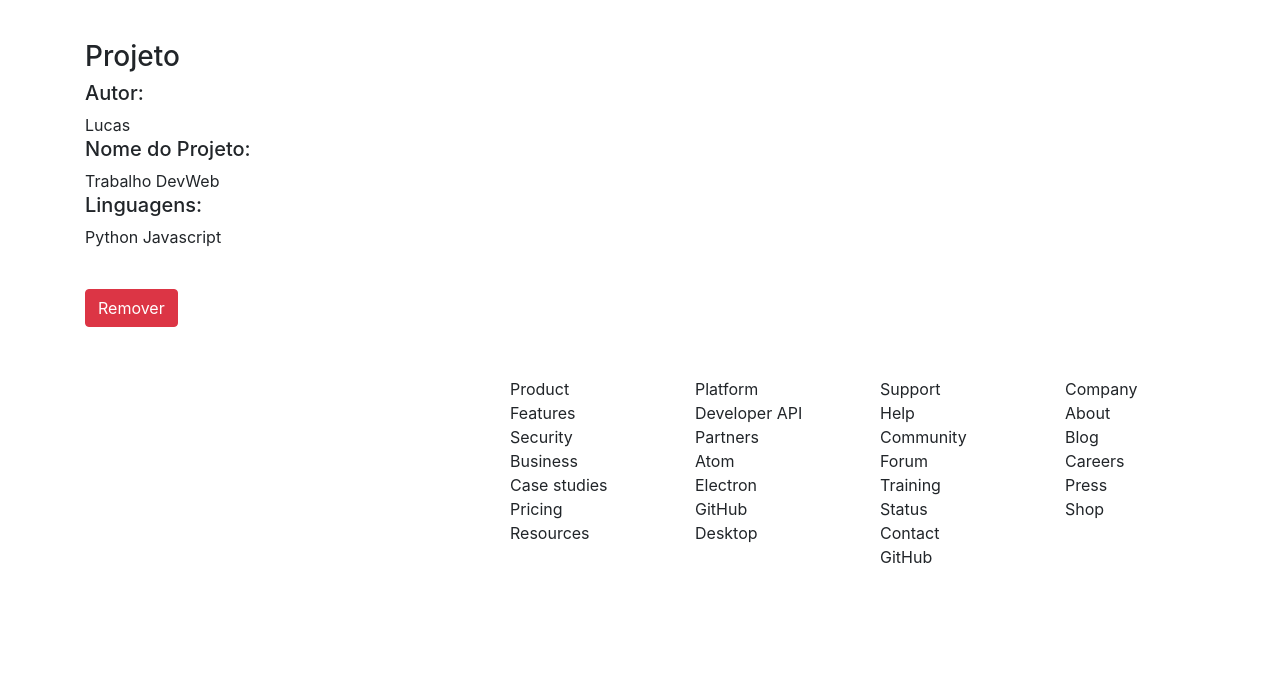
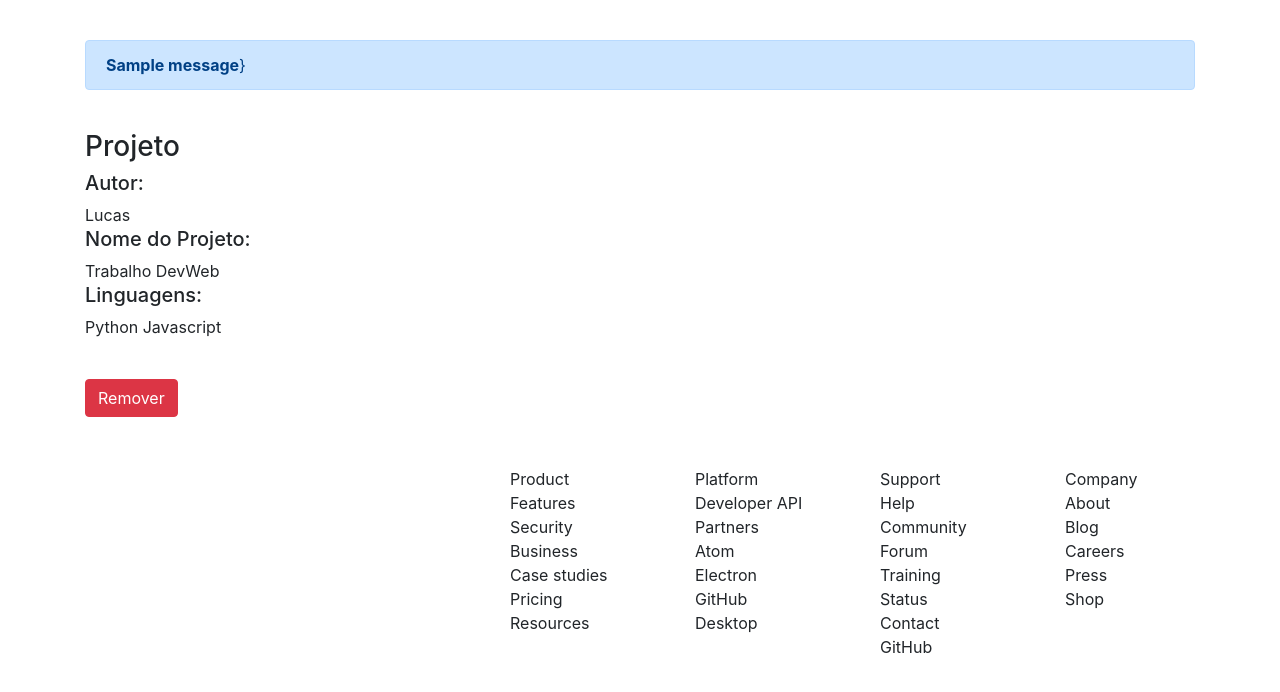
Before and after one commit to lpsiqueira/trab8DevWeb, a Django app: page /appsite/exibe/1/ in a window 1280 px wide. Shown: the part 59-751 px from the top of the page. Run offline with Django 3.2, Linux system fonts and the light colour scheme; data comes from the database, SQL or seed files in the repository; both versions use the stored data as it was after the commit; one stand-in notice (Sample message) is shown; some libraries are stand-ins or nearby versions.

Commit message:
remocao com alert

```diff
--- a/appsite/templates/appsite/busca.html
+++ b/appsite/templates/appsite/busca.html
@@ -19,7 +19,7 @@
             <tbody id="tabela-corpo">
                 {% for x in projetos %}
                 <tr class="">
-                    <td class="text-center" scope="row" width="10%"><a href="">{{ x.autor }}</a></td>
+                    <td class="text-center" scope="row" width="10%">{{ x.autor }}</td>
                     <td class="text-center" scope="row" width="10%"><a href="{% url 'appsite:exibe' x.id %}" id="nome_projeto">{{ x.nomeProjeto }}</a></td>
                     <td class="text-center" scope="row" width="20%">
                         {% for y in x.linguagem.all %}
--- a/appsite/templates/appsite/exibe.html
+++ b/appsite/templates/appsite/exibe.html
@@ -7,6 +7,14 @@
 
 {% block corpo %}
     <div class="container">
+        {% if messages %}
+            {% for message in messages %}
+            <div class="alert alert-primary" role="alert" style="margin: 30pt 0">
+                <strong>{{ message }}</strong>}
+            </div>
+            {% endfor %}
+        {% endif %}
+
         <div style="margin: 30pt 0">
             <p class="h3">Projeto</p>
 
@@ -20,6 +28,7 @@
             {% endfor %}
         </div>
 
+    {% if remove_projeto_form %}
     <form action="{% url 'appsite:remove' %}" method="POST" id="remove_projeto" novalidate>
         {% csrf_token %}
 
@@ -27,6 +36,7 @@
     </form>
 
     </div>
+    {% endif %}
 {% endblock %}
 
 {% block domready %}
--- a/templates/base.html
+++ b/templates/base.html
@@ -47,7 +47,7 @@ and open the template in the editor.
 
     {% endblock %}
 
-    <div class="container" style="margin: 50px auto">
+    <footer class="container" style="margin: 50px auto">
         <div class="d-md-flex">
             <div class="col-md-4">
         </div>
@@ -102,7 +102,7 @@ and open the template in the editor.
                 </div>
             </div>
         </div>
-    </div>
+    </footer>
 
 <!-- Optional JavaScript -->
     <!-- jQuery first, then Popper.js, then Bootstrap JS -->
```
Also changed, not shown: db.sqlite3.
